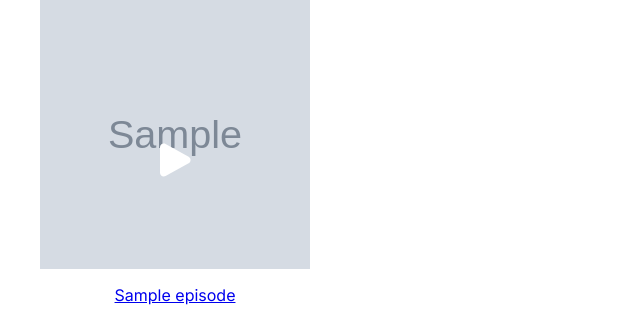
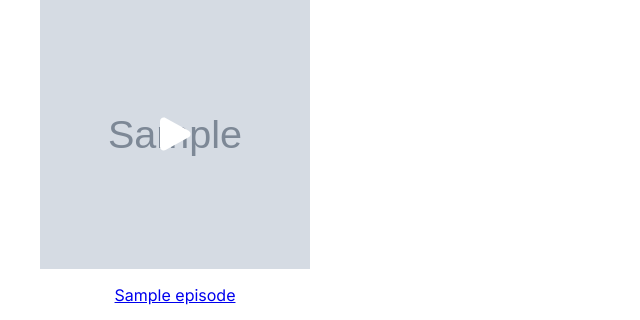
Before and after one commit to danstoakes/2024-raspberry-pi-media-library, a Flask app: template templates/tv_details_page.html in a window 1280 px wide. Shown: the part 149-469 px from the top of the page, without its empty margins (0-640 px from the left). Run offline with Flask 3, Linux system fonts and the light colour scheme; the template is opened without the code that fills it: most values are stand-ins (such as "Sample title", 1, 10 or a date in 2020); grey boxes marked "Sample" are stand-in pictures.

Commit message:
Add some improved styling to the episodes

```diff
--- a/static/css/style.css
+++ b/static/css/style.css
@@ -220,6 +220,13 @@ main {
     position: relative;
 }
 
+.archive-item a > div {
+    align-items: center;
+    display: flex;
+    justify-content: center;
+    position: relative;
+}
+
 .archive-item svg {
     height: 100%;
     position: absolute;
--- a/templates/tv_details_page.html
+++ b/templates/tv_details_page.html
@@ -11,6 +11,7 @@
                 {% for episode in episodes %}
                     <div class="archive-item">
                         <a href="{{ episode.video }}">
+                            <div>
                                 <img class="archive-item-img" src="{{ episode.thumbnail }}"
                                     onerror="this.onerror=null;this.src='/static/thumbnails/fallback.png';">
                                 <svg xmlns="http://www.w3.org/2000/svg" viewBox="0 0 24 24" fill="white">
@@ -18,6 +19,7 @@
                                         d="M4.5 5.653c0-1.427 1.529-2.33 2.779-1.643l11.54 6.347c1.295.712 1.295 2.573 0 3.286L7.28 19.99c-1.25.687-2.779-.217-2.779-1.643V5.653Z"
                                         clip-rule="evenodd" />
                                 </svg>
+                            </div>
                             <p>{{ episode.title }}</p>
                         </a>
                     </div>
```
Lines whose indentation alone changed are shown as unchanged.
